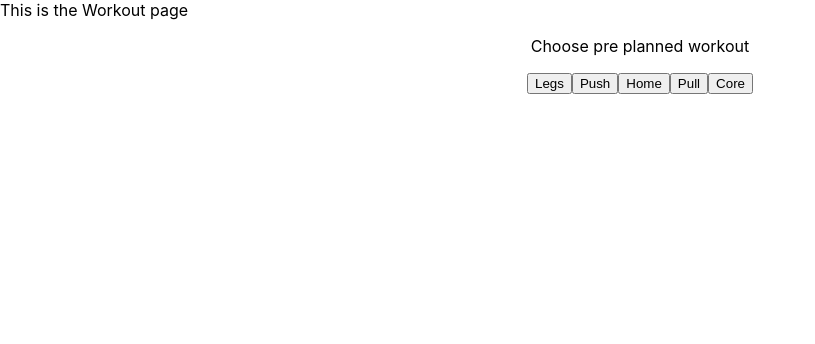
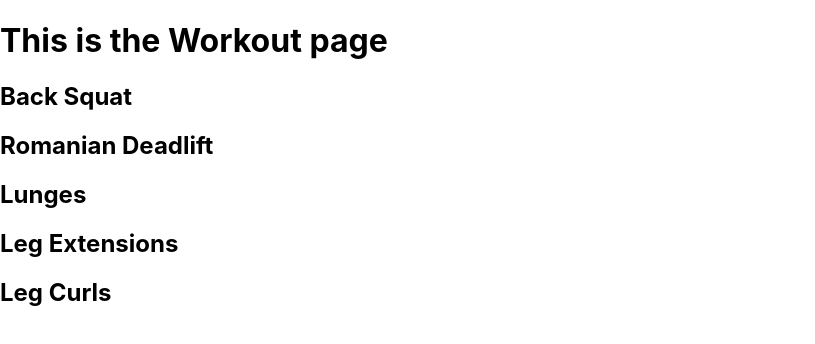
Before and after one commit to carsonyarborough/gains, a React (Create React App) app: page /workout in a window 1280 px wide. Shown: the top 344 px of the page, without its empty margins (0-815 px from the left). Built offline with nearby package versions, Linux system fonts and the light colour scheme.

Commit message:
added workout data

```diff
--- a/package.json
+++ b/package.json
@@ -3,13 +3,16 @@
   "version": "0.1.0",
   "private": true,
   "dependencies": {
+    "@reduxjs/toolkit": "^1.9.5",
     "@testing-library/jest-dom": "^5.16.5",
     "@testing-library/react": "^13.4.0",
     "@testing-library/user-event": "^13.5.0",
     "react": "^18.2.0",
     "react-dom": "^18.2.0",
+    "react-redux": "^8.1.1",
     "react-router-dom": "^6.14.1",
     "react-scripts": "5.0.1",
+    "redux-thunk": "^2.4.2",
     "web-vitals": "^2.1.4"
   },
   "scripts": {
--- a/src/App.js
+++ b/src/App.js
@@ -1,37 +1,20 @@
 import './App.css';
 import { BrowserRouter as Router, Routes, Route } from 'react-router-dom'
 import Workout from './Pages/Workout';
+import Home from './Pages/Home';
 
 function App() {
   return (
     <><Router>
 
       <Routes>
-        <Route path="/" />
+        <Route path="/"/>
+        <Route path="/home" element={<Home />} />
         <Route path="/workout" element={<Workout />} />
 
       </Routes>
     </Router>
-      <div className="App">
-        <p className="My-Header">
-          Choose pre planned workout
-        </p>
-        <a href="/workout"><button>
-          Legs
-        </button></a>
-        <a href="/workout"><button>
-          Push
-        </button></a>
-        <a href="/home"><button>
-          Home
-        </button></a>
-        <a href="/workout"><button>
-          Pull
-        </button></a>
-        <a href="/workout"><button>
-          Core
-        </button></a>
-      </div></>
+    </>
   );
 }
 
--- /dev/null
+++ b/src/Data/WorkoutData.js
@@ -0,0 +1,20 @@
+export const legData = {
+    name: 'Leg Day',
+    exercises: ['Back Squat, Romanian Deadlift, Lunges, Leg Extensions, Leg Curls'],
+
+}
+
+export const coreData = {
+    name: 'Core Day',
+    exercises: ['Weighted Crunches, Russian Twists, Plank'],
+}
+
+export const pushData = {
+    name: 'Push Day',
+    exercises: ['Shoulder Press, Benchpress, Lateral Raises, Skull Crushers'],
+}
+
+export const pullData = {
+    name: 'Pull Day',
+    exercises: ['Low Row, Lat Pull Down, Assisted Pull Ups, Dumbbell Rows'],
+}
--- a/src/Pages/Home.js
+++ b/src/Pages/Home.js
@@ -1,7 +1,44 @@
-import React from 'react';
+import React, { Fragment } from 'react';
+import { legData, pullData, pushData, coreData } from '../Data/WorkoutData.js';
 
-function Home(){
-    return <div> This is the Home page!</div>;
+
+function Home() {
+    return <Fragment>
+        <div className="App">
+            <p className="My-Header">
+                Choose pre planned workout
+            </p>
+            <a href="/workout"><button onClick="navigateToWorkout('Legs')">
+                Legs
+            </button></a>
+            <a href="/workout"><button onClick="navigateToWorkout('Push')">
+                Push
+            </button></a>
+            <a href="/home"><button >
+                Home
+            </button></a>
+            <a href="/workout"><button onClick="navigateToWorkout('Pull')">
+                Pull
+            </button></a>
+            <a href="/workout"><button onClick="navigateToWorkout('Core')">
+                Core
+            </button></a>
+        </div>
+    </Fragment >;
 }
 
+
+function navigateToWorkout(workoutSelected) {
+    var selectedWorkoutData;
+    if (workoutSelected === 'Legs') {
+        selectedWorkoutData = legData
+    } else if (workoutSelected === 'Push') {
+        selectedWorkoutData = pushData
+    } else if (workoutSelected === 'Core') {
+        selectedWorkoutData = coreData
+    } else if (workoutSelected === 'Pull'); {
+        selectedWorkoutData = pullData
+    }
+
+}
 export default Home;
--- a/src/Pages/Workout.js
+++ b/src/Pages/Workout.js
@@ -1,7 +1,30 @@
-import React from 'react';
+import React, { Fragment } from 'react';
 
-function Workout(){
-    return <div> This is the Workout page</div>;
+function Workout() {
+    return <Fragment><h1> This is the Workout page</h1>
+        <h2>Back Squat</h2>
+        <h2>Romanian Deadlift</h2>
+        <h2>Lunges</h2>
+        <h2>Leg Extensions</h2>
+        <h2>Leg Curls</h2></Fragment>
 }
 
+
+
 export default Workout;
+
+
+// const LegWorkout = [
+//     'Back Squat',
+//     'Romanian Deadlift',
+//     'Lunges',
+//     'Leg Extensions',
+//     'Leg Curls'
+// ];
+
+// export function List() {
+//     const listItems = LegWorkout.map(workout =>
+//         <li>{workout}</li>
+//     );
+//     return <ul>{listItems}</ul>;
+// }
--- a/src/index.js
+++ b/src/index.js
@@ -3,13 +3,16 @@ import ReactDOM from 'react-dom/client';
 import './index.css';
 import App from './App';
 import reportWebVitals from './reportWebVitals';
+import store from './store.js';
+import { Provider } from 'react-redux';
 
-const root = ReactDOM.createRoot(document.getElementById('root'));
-root.render(
-  <React.StrictMode>
+const domNode = ReactDOM.createRoot(document.getElementById('root'));
+
+domNode.render(
+  <Provider store={store}>
     <App />
-  </React.StrictMode>
-);
+  </Provider>
+)
 
 // If you want to start measuring performance in your app, pass a function
 // to log results (for example: reportWebVitals(console.log))
--- /dev/null
+++ b/src/store.js
@@ -0,0 +1,19 @@
+import { configureStore } from '@reduxjs/toolkit';
+import { workoutReducer } from './workoutReducer';
+
+const configuration = {
+    reducer: {
+        workout: workoutReducer
+    },
+    preloadedState: {
+        workout: {
+            currentWorkout: null
+        }
+    },
+    devTools: true
+};
+
+const store = configureStore(configuration);
+console.log(store.getState());
+
+export default store;
--- /dev/null
+++ b/src/workoutReducer.js
@@ -0,0 +1,10 @@
+import { createReducer } from "@reduxjs/toolkit"
+
+
+export const workoutReducer = createReducer([], (builder) => {
+    builder
+        .addCase('SELECT_WORKOUT', (state, action) => {
+            console.log(state, action);
+            state.push(action.payload)
+        })
+})
```
Also changed, not shown: 1 other file (tests, documents, lock files or other folders).
